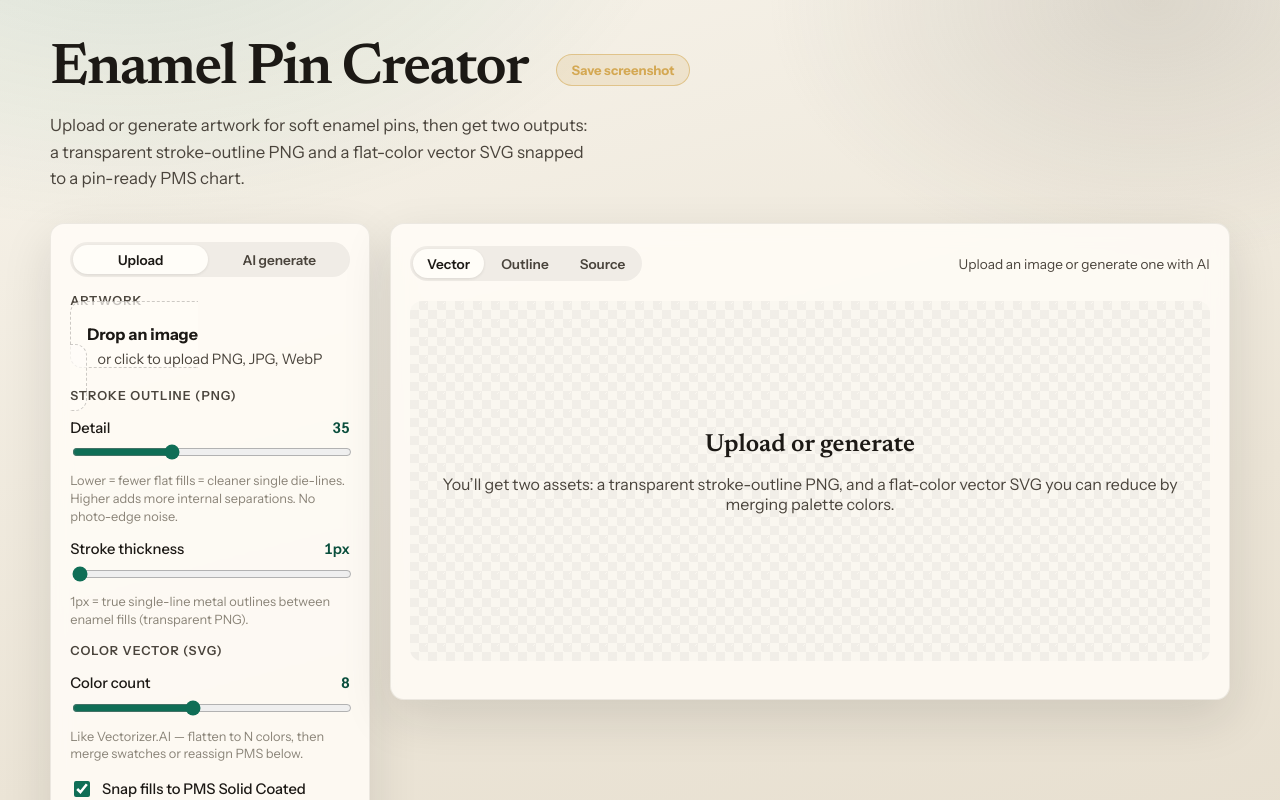
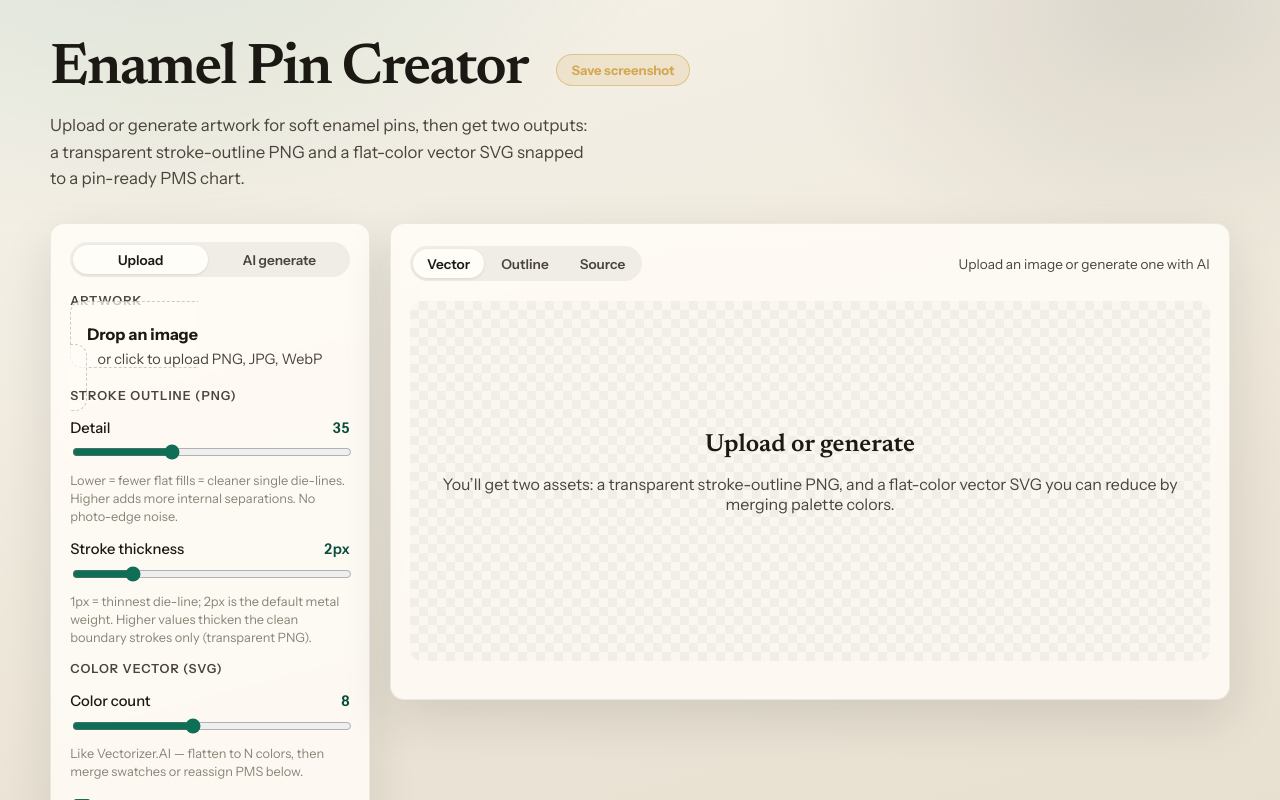
Before and after one commit to LutherFergus/enamel-pin, a React (Vite) app: page / in a window 1280 px wide. Shown: the top 800 px of the page. Built offline with nearby package versions, Linux system fonts and the light colour scheme.

Commit message:
Default outline stroke thickness to 2px
Co-authored-by: LutherFergus <LutherFergus@users.noreply.github.com>

```diff
--- a/src/components/DualControls.tsx
+++ b/src/components/DualControls.tsx
@@ -52,7 +52,8 @@ export function DualControls({ settings, onChange, disabled }: Props) {
         />
       </div>
       <p className="hint">
-        1px = true single-line metal outlines between enamel fills (transparent PNG).
+        1px = thinnest die-line; 2px is the default metal weight. Higher values thicken the
+        clean boundary strokes only (transparent PNG).
       </p>
 
       <h2>Color vector (SVG)</h2>
--- a/src/lib/outline.ts
+++ b/src/lib/outline.ts
@@ -19,7 +19,7 @@ export type OutlineSettings = {
 
 export const DEFAULT_OUTLINE_SETTINGS: OutlineSettings = {
   sensitivity: 35,
-  thickness: 1,
+  thickness: 2,
   invert: false,
   maxDim: 900,
 }
```
